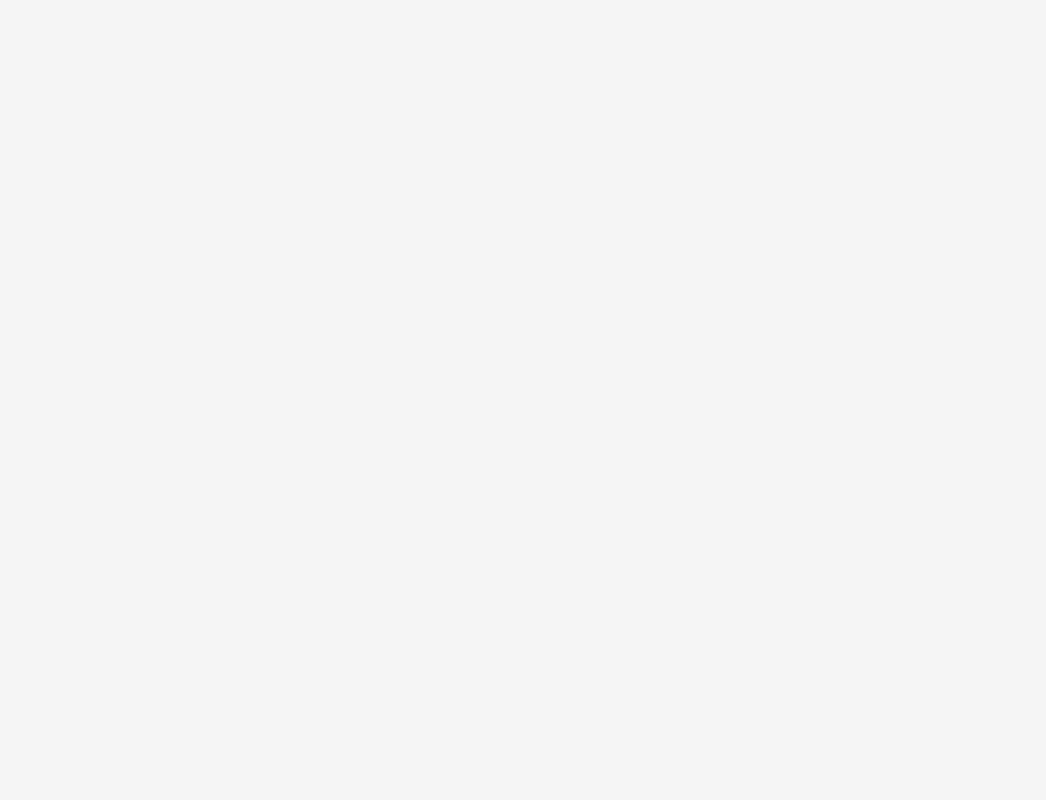
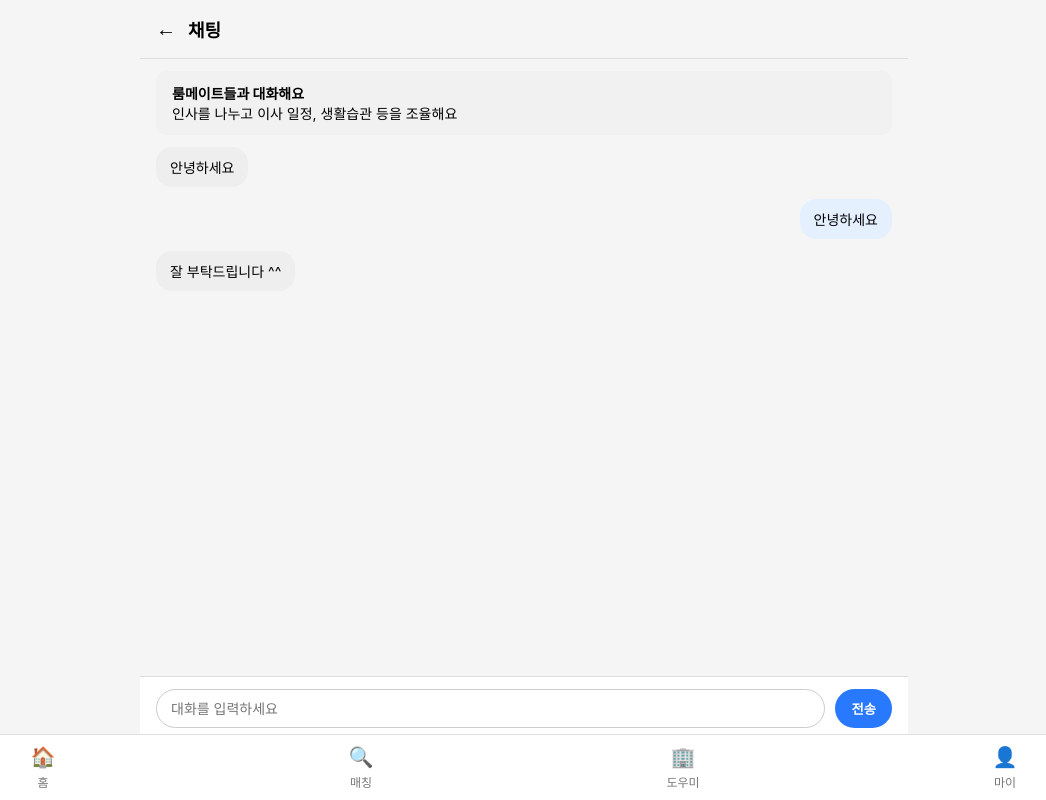
Before and after one commit to lloes098/ycc_project_frontend, a React (Create React App) app in the folder ycc_project_fe/: page /chat in a window 1280 px wide. Before the commit this address had no page. Shown: the whole page, without its empty margins (116-1162 px from the left). Built offline with nearby package versions, Linux system fonts and the light colour scheme.

Commit message:
Chat.tsx 추가. /chat 라우팅 , 상대방메세지는 하드코딩 하고 나중에 db랑 서버에 연결해서 받아오는 구조로

```diff
--- a/ycc_project_fe/src/App.tsx
+++ b/ycc_project_fe/src/App.tsx
@@ -11,6 +11,7 @@ import Time from './pages/Dormitory/Time';
 import Preview from './pages/Dormitory/Preview';
 import Friends from './pages/Dormitory/Friends';
 import Matching from './pages/Dormitory/Matching';
+import Chat from './pages/Dormitory/Chat';
 import './App.css';
 
 function App() {
@@ -28,6 +29,7 @@ function App() {
         <Route path="/preview" element={<Preview />} />
         <Route path="/friends" element={<Friends />} />
         <Route path="/matching" element={<Matching />} />
+        <Route path="/chat" element={<Chat />} />
       </Routes>
     </Router>
   );
--- /dev/null
+++ b/ycc_project_fe/src/pages/Dormitory/Chat.tsx
@@ -0,0 +1,157 @@
+import React, { useState } from 'react';
+import styled from 'styled-components';
+import { useNavigate } from 'react-router-dom';
+import BottomNavigation from '../../components/BottomNavigation';
+
+type Message = {
+  id: number;
+  sender: 'me' | 'roommate';
+  content: string;
+};
+
+const PageContainer = styled.div`
+  display: flex;
+  flex-direction: column;
+  height: 100vh;
+  max-width: 768px;
+  margin: 0 auto;
+  padding-bottom: 60px; /* for BottomNavigation */
+`;
+
+const Header = styled.div`
+  padding: 16px;
+  font-weight: bold;
+  font-size: 18px;
+  border-bottom: 1px solid #ddd;
+  display: flex;
+  align-items: center;
+`;
+
+const BackButton = styled.button`
+  margin-right: 12px;
+  font-size: 20px;
+  background: none;
+  border: none;
+  cursor: pointer;
+`;
+
+const InfoBox = styled.div`
+  background: #f1f1f1;
+  padding: 12px 16px;
+  margin: 12px 16px;
+  border-radius: 10px;
+  font-size: 14px;
+`;
+
+const ChatBox = styled.div`
+  flex: 1;
+  overflow-y: auto;
+  padding: 0 16px;
+  display: flex;
+  flex-direction: column;
+  gap: 12px;
+`;
+
+const MessageBubble = styled.div<{ sender: 'me' | 'roommate' }>`
+  align-self: ${({ sender }) => (sender === 'me' ? 'flex-end' : 'flex-start')};
+  background-color: ${({ sender }) => (sender === 'me' ? '#e5f0ff' : '#eee')};
+  color: #000;
+  padding: 10px 14px;
+  border-radius: 16px;
+  max-width: 70%;
+  font-size: 14px;
+`;
+
+const InputWrapper = styled.div`
+  display: flex;
+  padding: 12px 16px;
+  border-top: 1px solid #ddd;
+  background-color: #fff;
+`;
+
+const TextInput = styled.input`
+  flex: 1;
+  border: 1px solid #ccc;
+  border-radius: 20px;
+  padding: 10px 14px;
+  font-size: 14px;
+  margin-right: 10px;
+`;
+
+const SendButton = styled.button`
+  background-color: #2979ff;
+  color: white;
+  border: none;
+  padding: 10px 16px;
+  border-radius: 20px;
+  font-weight: bold;
+  cursor: pointer;
+
+  &:hover {
+    background-color: #1565c0;
+  }
+`;
+
+const Chat: React.FC = () => {
+  const navigate = useNavigate();
+
+  const [messages, setMessages] = useState<Message[]>([
+    { id: 1, sender: 'roommate', content: '안녕하세요' },
+    { id: 2, sender: 'me', content: '안녕하세요' },
+    { id: 3, sender: 'roommate', content: '잘 부탁드립니다 ^^' },
+  ]);
+
+  const [input, setInput] = useState('');
+
+  const handleSend = () => {
+    if (input.trim() === '') return;
+
+    const newMessage: Message = {
+      id: messages.length + 1,
+      sender: 'me',
+      content: input.trim(),
+    };
+
+    setMessages([...messages, newMessage]);
+    setInput('');
+  };
+
+  return (
+    <>
+      <PageContainer>
+        <Header>
+          <BackButton onClick={() => navigate(-1)}>←</BackButton>
+          채팅
+        </Header>
+
+        <InfoBox>
+          <strong>룸메이트들과 대화해요</strong>
+          <br />
+          인사를 나누고 이사 일정, 생활습관 등을 조율해요
+        </InfoBox>
+
+        <ChatBox>
+          {messages.map((msg) => (
+            <MessageBubble key={msg.id} sender={msg.sender}>
+              {msg.content}
+            </MessageBubble>
+          ))}
+        </ChatBox>
+
+        <InputWrapper>
+          <TextInput
+            type="text"
+            placeholder="대화를 입력하세요"
+            value={input}
+            onChange={(e) => setInput(e.target.value)}
+            onKeyDown={(e) => e.key === 'Enter' && handleSend()}
+          />
+          <SendButton onClick={handleSend}>전송</SendButton>
+        </InputWrapper>
+      </PageContainer>
+      <BottomNavigation />
+    </>
+  );
+};
+
+export default Chat;
```
